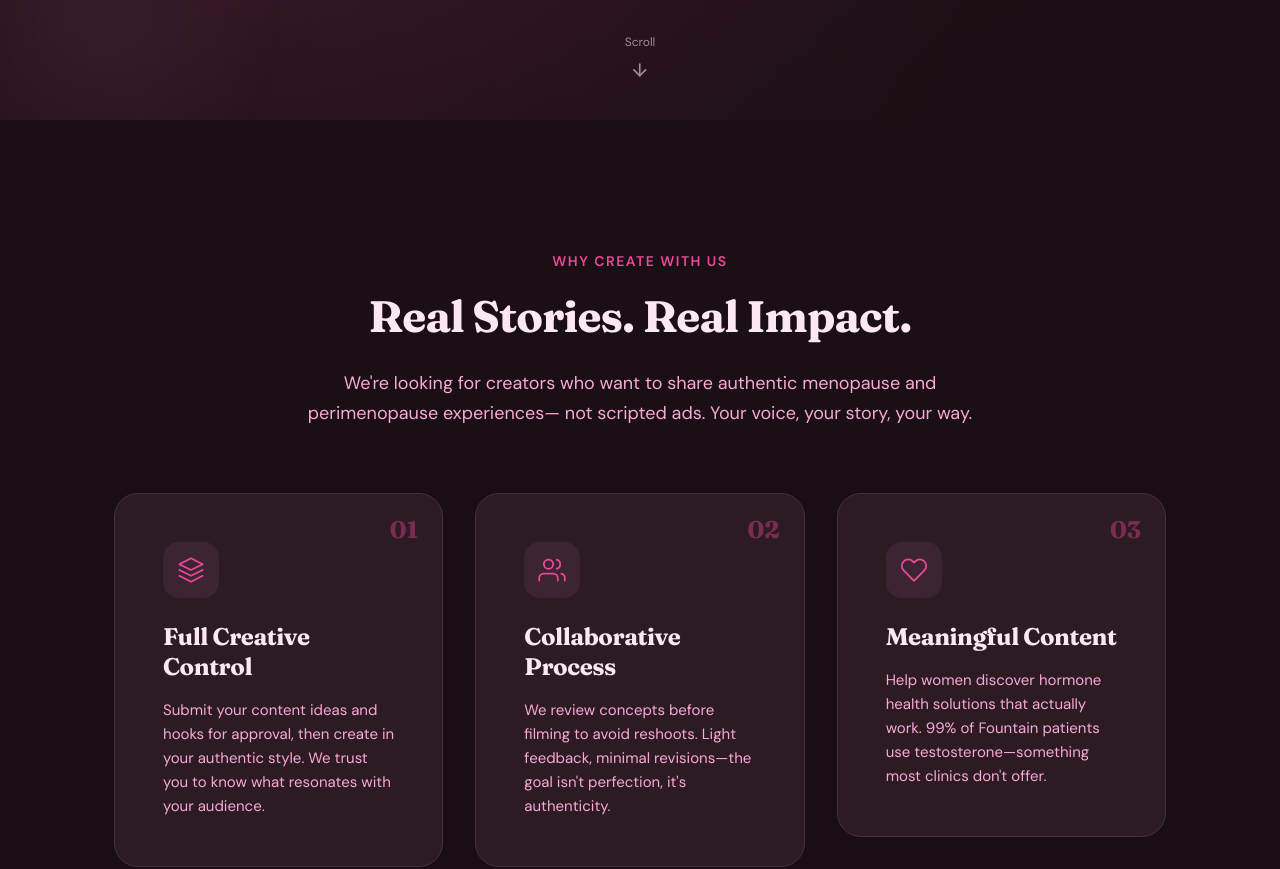
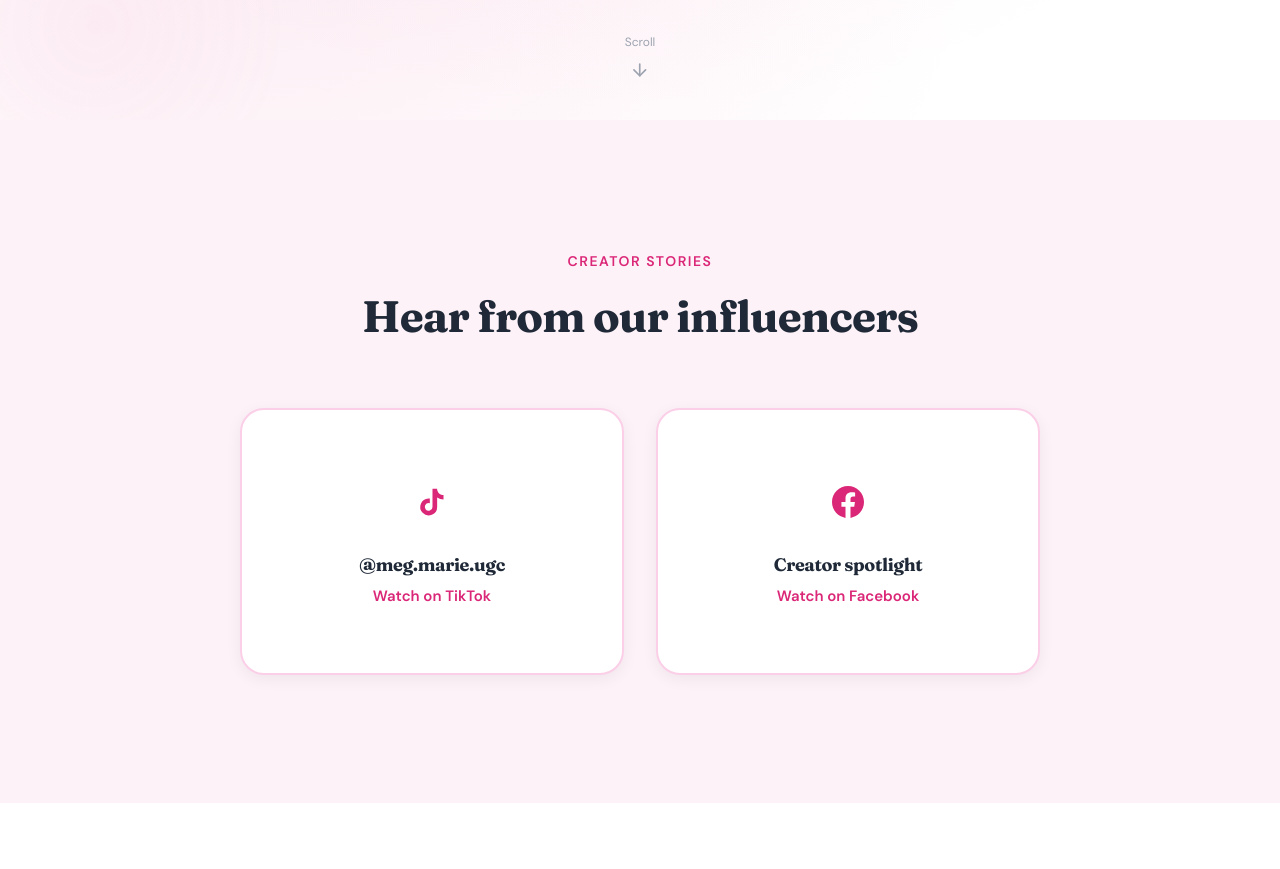
Before and after one commit to draphael123/fountain-influencers, a React (Vite) app: page / in a window 1280 px wide. Shown: the part 680-1549 px from the top of the page. Built offline with nearby package versions, Linux system fonts and the light colour scheme.

Commit message:
deploy these changesq

```diff
--- a/src/App.jsx
+++ b/src/App.jsx
@@ -183,7 +183,7 @@ const faqs = [
   },
   {
     question: "What platforms do you work with?",
-    answer: "This collaboration runs on TikTok and/or Facebook. Fountain may repost your content on our own social channels and may tag you when doing so."
+    answer: "It depends on the creator—but our team will direct them to the best platforms."
   },
   {
     question: "What type of content should I create?",
@@ -244,7 +244,7 @@ function App() {
 
   useEffect(() => {
     // Set dark mode permanently
-    document.documentElement.setAttribute('data-theme', 'dark')
+    document.documentElement.setAttribute('data-theme', 'light')
 
     const handleScroll = () => {
       setHeaderScrolled(window.scrollY > 50)
@@ -319,6 +319,34 @@ function App() {
         </div>
       </section>
 
+      {/* Hear from our influencers - UGC */}
+      <section className="section section-influencers" id="influencers">
+        <div className="container">
+          <AnimatedSection>
+            <div className="section-header">
+              <span className="section-label">Creator Stories</span>
+              <h2 className="section-title">Hear from our influencers</h2>
+            </div>
+          </AnimatedSection>
+          <div className="ugc-grid">
+            <AnimatedSection delay={100}>
+              <a href="https://www.tiktok.com/@meg.marie.ugc/video/7597801480120257806" target="_blank" rel="noopener noreferrer" className="ugc-card">
+                <span className="ugc-platform"><Icons.TikTok /></span>
+                <h3>@meg.marie.ugc</h3>
+                <p>Watch on TikTok</p>
+              </a>
+            </AnimatedSection>
+            <AnimatedSection delay={200}>
+              <a href="https://www.facebook.com/share/v/1Cys1qfmMf/" target="_blank" rel="noopener noreferrer" className="ugc-card">
+                <span className="ugc-platform"><Icons.Facebook /></span>
+                <h3>Creator spotlight</h3>
+                <p>Watch on Facebook</p>
+              </a>
+            </AnimatedSection>
+          </div>
+        </div>
+      </section>
+
       {/* Why Partner Section */}
       <section id="benefits" className="section section-benefits">
         <div className="container">
@@ -327,8 +355,7 @@ function App() {
               <span className="section-label">Why Create With Us</span>
               <h2 className="section-title">Real Stories. Real Impact.</h2>
               <p className="section-description">
-                We're looking for creators who want to share authentic menopause and perimenopause experiences—
-                not scripted ads. Your voice, your story, your way.
+                We're looking for creators who want to share authentic menopause and perimenopause experiences, not scripted ads. Your voice, your story, your way.
               </p>
             </div>
           </AnimatedSection>
@@ -338,7 +365,7 @@ function App() {
               <div className="benefit-card">
                 <span className="benefit-number">01</span>
                 <div className="benefit-icon"><Icons.Creative /></div>
-                <h3>Full Creative Control</h3>
+                <h3>Creative Control</h3>
                 <p>Submit your content ideas and hooks for approval, then create in your authentic style. We trust you to know what resonates with your audience.</p>
               </div>
             </AnimatedSection>
@@ -555,7 +582,7 @@ function App() {
               <div className="process-step">
                 <div className="step-number">3</div>
                 <h3>Create Content</h3>
-                <p>Film your authentic video with full creative control</p>
+                <p>Film your authentic video with creative control</p>
               </div>
             </AnimatedSection>
             <AnimatedSection delay={400}>
--- a/src/index.css
+++ b/src/index.css
@@ -655,6 +655,71 @@ p {
 }
 
 /* ==========================================
+   HEAR FROM OUR INFLUENCERS (UGC)
+   ========================================== */
+.section-influencers {
+  background: var(--color-background-alt);
+}
+
+.ugc-grid {
+  display: grid;
+  grid-template-columns: repeat(auto-fit, minmax(280px, 1fr));
+  gap: var(--spacing-lg);
+  max-width: 800px;
+  margin: 0 auto;
+}
+
+.ugc-card {
+  display: flex;
+  flex-direction: column;
+  align-items: center;
+  justify-content: center;
+  text-align: center;
+  padding: var(--spacing-2xl);
+  background: var(--color-white);
+  border: 2px solid var(--color-border);
+  border-radius: var(--radius-lg);
+  color: var(--color-text);
+  text-decoration: none;
+  transition: all var(--transition-base);
+  box-shadow: var(--shadow-md);
+}
+
+.ugc-card:hover {
+  border-color: var(--color-primary);
+  box-shadow: var(--shadow-lg), 0 0 24px var(--color-primary-glow);
+  transform: translateY(-4px);
+}
+
+.ugc-platform {
+  width: 56px;
+  height: 56px;
+  display: flex;
+  align-items: center;
+  justify-content: center;
+  margin-bottom: var(--spacing-md);
+  color: var(--color-primary);
+}
+
+.ugc-platform svg {
+  width: 32px;
+  height: 32px;
+}
+
+.ugc-card h3 {
+  font-size: 1.125rem;
+  margin-bottom: var(--spacing-xs);
+  color: var(--color-text-primary);
+}
+
+.ugc-card p {
+  font-size: 0.9375rem;
+  color: var(--color-primary);
+  font-weight: 600;
+  margin: 0;
+}
+
+/* ==========================================
    BENEFITS SECTION
    ========================================== */
 .section-benefits {
```
